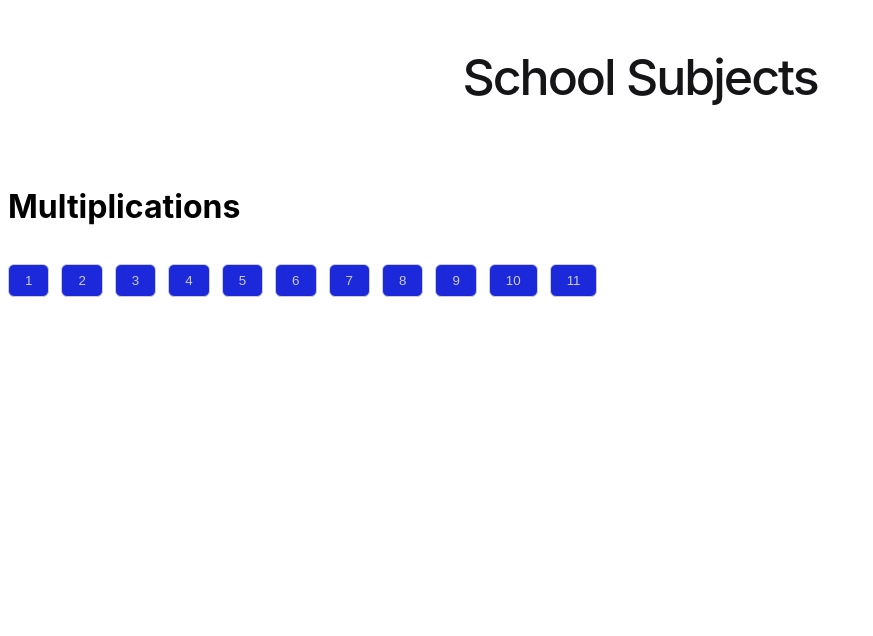
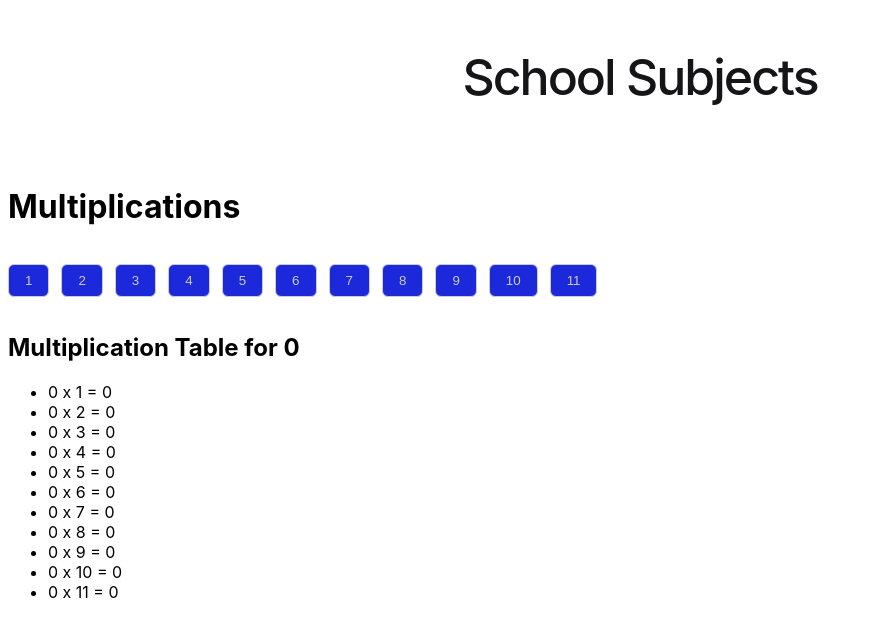
Before and after one commit to ingRicardo/schoolsubjects, an Angular app: page / in a window 1280 px wide. Shown: the top 636 px of the page, without its empty margins (0-873 px from the left). Built offline with nearby package versions, Linux system fonts and the light colour scheme.

Commit message:
display times table values

```diff
--- a/src/app/components/multiplication/multiplication.html
+++ b/src/app/components/multiplication/multiplication.html
@@ -11,59 +11,14 @@
   }
 </div>
 
-@if(t1()){
-    <div>
-      <label for="1"> 1</label>
+    <div class="table-container">
+      <h2>Multiplication Table for {{ tableData().Value }}</h2>
+
+      <ul>
+        @for (row of tableData().tableResults; track row.multiplier) {
+          <li>
+            {{ tableData().Value }} x {{ row.multiplier }} = {{ row.result }}
+          </li>
+        }
+      </ul>
     </div>
-}
-
-@if(t2()){
-    <div>
-      <label for="2"> 2</label>
-    </div>
-}
-@if(t3()){
-    <div>
-      <label for="3"> 3</label>
-    </div>
-}
-@if(t4()){
-    <div>
-      <label for="4"> 4</label>
-    </div>
-}
-@if(t5()){
-    <div>
-      <label for="5"> 5</label>
-    </div>
-}
-@if(t6()){
-    <div>
-      <label for="6"> 6</label>
-    </div>
-}
-@if(t7()){
-    <div>
-      <label for="7"> 7</label>
-    </div>
-}
-@if(t8()){
-    <div>
-      <label for="8"> 8</label>
-    </div>
-}
-@if(t9()){
-    <div>
-      <label for="9"> 9</label>
-    </div>
-}
-@if(t10()){
-    <div>
-      <label for="10"> 10</label>
-    </div>
-}
-@if(t11()){
-    <div>
-      <label for="11"> 11</label>
-    </div>
-}
--- a/src/app/components/multiplication/multiplication.ts
+++ b/src/app/components/multiplication/multiplication.ts
@@ -1,9 +1,21 @@
-import { Component, signal } from '@angular/core';
+import { Component, computed, signal } from '@angular/core';
 
 interface ButtonConfig {
   id: string;
   label: string;
   actionType: string;
+}
+
+// Define the structure for each multiplication row
+interface MultiplicationResult {
+  multiplier: number;
+  result: number;
+}
+
+// Define the main object structure
+interface TimesTableConfig {
+  Value: number;
+  tableResults: MultiplicationResult[];
 }
 
 @Component({
@@ -31,6 +43,7 @@ export class Multiplication {
     this.t1, this.t2, this.t3, this.t4, this.t5,
     this.t6, this.t7, this.t8, this.t9, this.t10, this.t11
   ];
+   baseValue = signal<number>(0);
 
   buttons: ButtonConfig[] = [
     { id: 'btn-1', label: '1', actionType: '1' },
@@ -47,7 +60,6 @@ export class Multiplication {
   ];
 
 
-
   handleButtonClick(action: string): void {
     console.log(`Button action triggered: ${action}`);
     // Parse the string action '1'-'11' into an integer index (0-10)
@@ -56,9 +68,30 @@ export class Multiplication {
     // Loop through all signals: set to true ONLY if it matches the target index
     this.signalList.forEach((sig, index) => {
       sig.set(index === targetIndex);
+
+        this.baseValue.set(Number(action));
+
+
     });
+    console.log("this.baseValue() "+this.baseValue());
 
   }
+
+  tableData = computed<TimesTableConfig>(() => {
+    const value = this.baseValue();
+
+    return {
+      Value: value,
+      tableResults: Array.from({ length: 11 }, (_, i) => {
+        const multiplier = i + 1;
+
+        return {
+          multiplier,
+          result: value * multiplier
+        };
+      })
+    };
+  });
 
   ngOnInit(){
 
@@ -67,4 +100,5 @@ export class Multiplication {
 
   }
 
+
 }
```
Also changed, not shown: src/app/components/multiplication/multiplication.css (line endings or trailing spaces).
